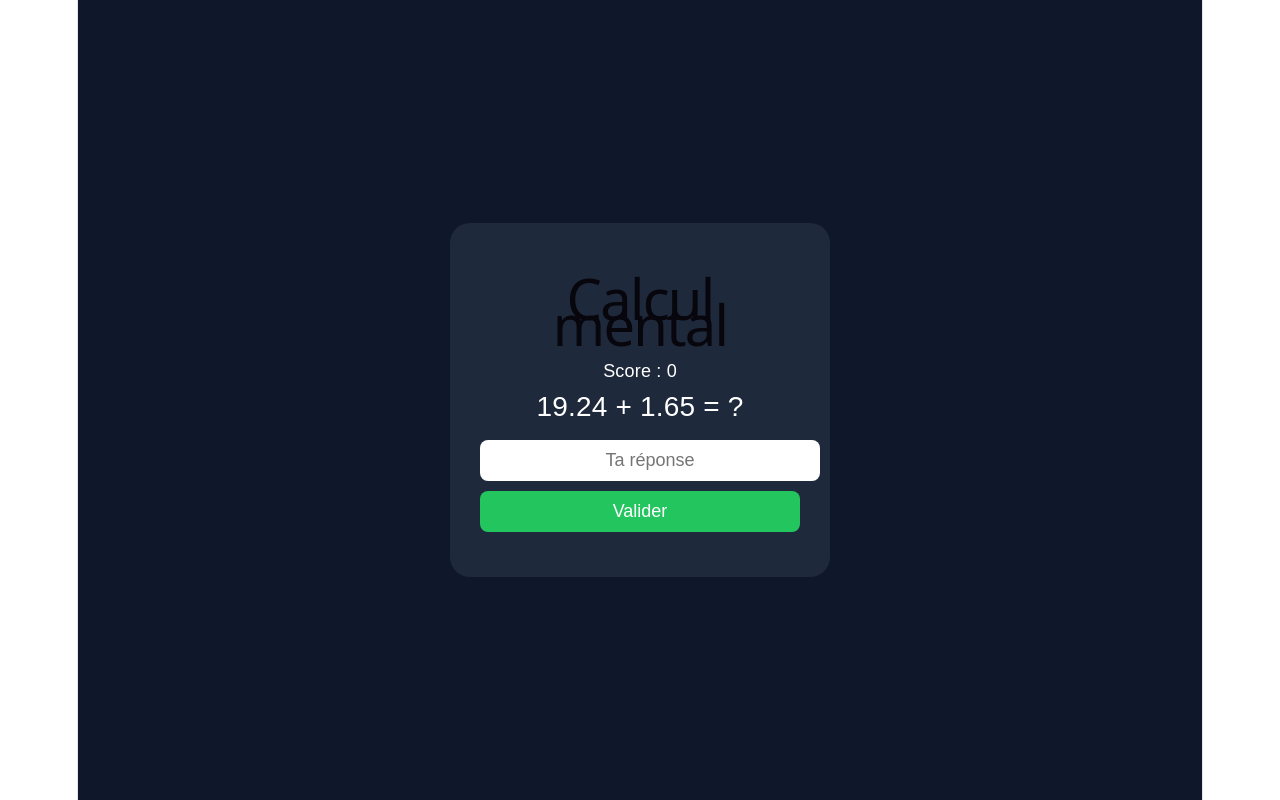
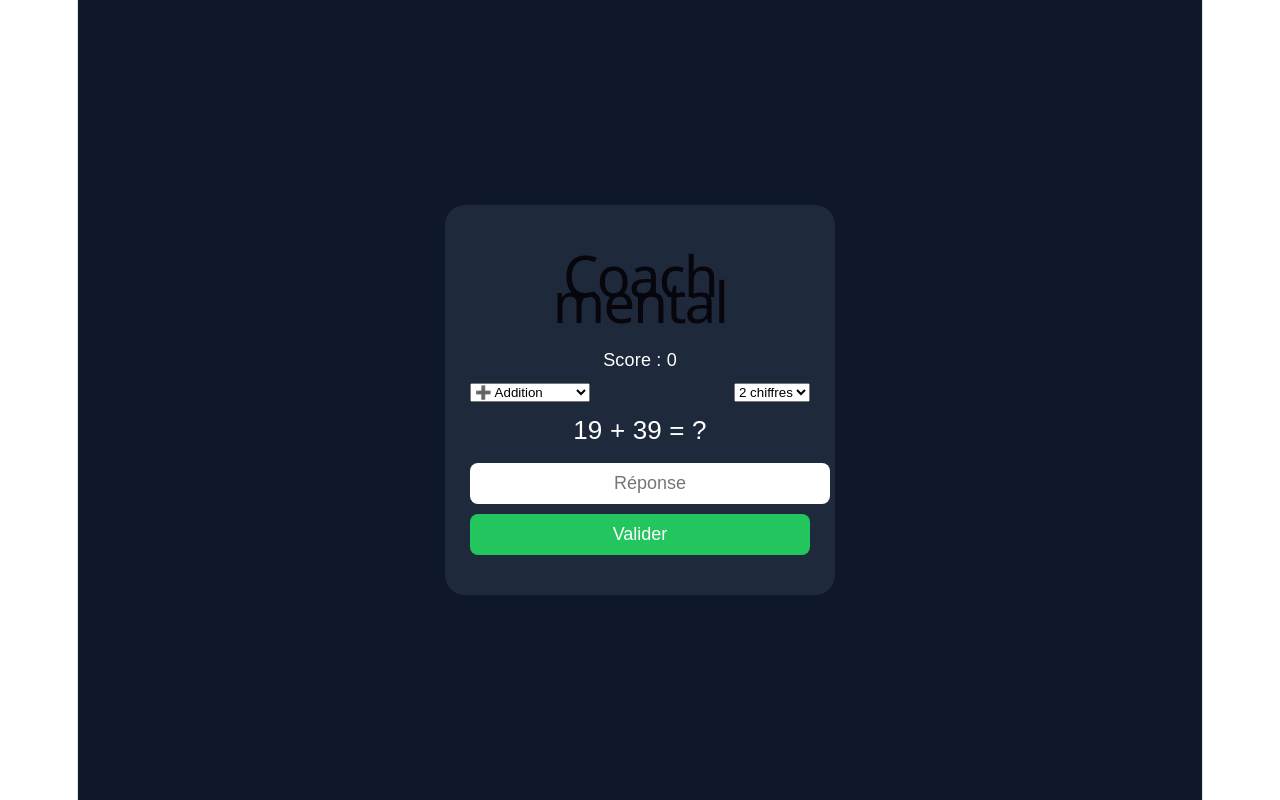
Before and after one commit to RereLeRonron/calcul-mental, a React (Vite) app: page / in a window 1280 px wide. Built offline with nearby package versions, Linux system fonts and the light colour scheme.

Commit message:
app coach mental complete

```diff
--- a/src/App.jsx
+++ b/src/App.jsx
@@ -1,19 +1,24 @@
 import { useEffect, useState } from "react";
 
 export default function App() {
+  const [mode, setMode] = useState("addition");
+  const [niveau, setNiveau] = useState(2);
+
   const [a, setA] = useState(0);
   const [b, setB] = useState(0);
   const [input, setInput] = useState("");
   const [score, setScore] = useState(0);
   const [message, setMessage] = useState("");
 
-  function randomDecimal() {
-    return (Math.random() * 20).toFixed(2);
+  function rand(niveau) {
+    const min = Math.pow(10, niveau - 1);
+    const max = Math.pow(10, niveau) - 1;
+    return Math.floor(Math.random() * (max - min + 1)) + min;
   }
 
   function newQuestion() {
-    const x = parseFloat(randomDecimal());
-    const y = parseFloat(randomDecimal());
+    const x = rand(niveau);
+    const y = rand(niveau);
 
     setA(x);
     setB(y);
@@ -21,41 +26,67 @@ export default function App() {
     setMessage("");
   }
 
-  function checkAnswer() {
-    const result = parseFloat(input);
+  function getAnswer() {
+    if (mode === "addition") return a + b;
+    if (mode === "soustraction") return a - b;
+    if (mode === "multiplication") return a * b;
+    if (mode === "division") return Math.round((a / b) * 100) / 100;
+    if (mode === "carre") return a * a;
+    return 0;
+  }
 
-    const correct = parseFloat((a + b).toFixed(2));
+  function check() {
+    const user = parseFloat(input);
+    const correct = getAnswer();
 
-    if (result === correct) {
+    if (user === correct) {
       setScore(score + 1);
-      setMessage("✔ Bonne réponse !");
+      setMessage("✔ Correct !");
     } else {
       setScore(0);
-      setMessage("❌ Mauvais !");
+      setMessage(`❌ Faux (réponse : ${correct})`);
     }
 
     newQuestion();
   }
 
   function handleKeyDown(e) {
-    if (e.key === "Enter") {
-      checkAnswer();
-    }
+    if (e.key === "Enter") check();
   }
 
   useEffect(() => {
     newQuestion();
-  }, []);
+  }, [mode, niveau]);
 
   return (
     <div style={styles.container}>
       <div style={styles.card}>
-        <h1 style={styles.title}>Calcul mental</h1>
+        <h1>Coach mental</h1>
 
         <div style={styles.score}>Score : {score}</div>
 
+        {/* MODE */}
+        <div style={styles.row}>
+          <select value={mode} onChange={(e) => setMode(e.target.value)}>
+            <option value="addition">➕ Addition</option>
+            <option value="soustraction">➖ Soustraction</option>
+            <option value="multiplication">✖️ Multiplication</option>
+            <option value="division">➗ Division</option>
+            <option value="carre">🔢 Carré</option>
+          </select>
+
+          <select value={niveau} onChange={(e) => setNiveau(parseInt(e.target.value))}>
+            <option value={2}>2 chiffres</option>
+            <option value={3}>3 chiffres</option>
+            <option value={4}>4 chiffres</option>
+          </select>
+        </div>
+
+        {/* QUESTION */}
         <div style={styles.question}>
-          {a} + {b} = ?
+          {mode === "carre"
+            ? `${a}² = ?`
+            : `${a} ${mode === "addition" ? "+" : mode === "soustraction" ? "-" : mode === "multiplication" ? "×" : "÷"} ${b} = ?`}
         </div>
 
         <input
@@ -63,10 +94,10 @@ export default function App() {
           value={input}
           onChange={(e) => setInput(e.target.value)}
           onKeyDown={handleKeyDown}
-          placeholder="Ta réponse"
+          placeholder="Réponse"
         />
 
-        <button style={styles.button} onClick={checkAnswer}>
+        <button style={styles.button} onClick={check}>
           Valider
         </button>
 
@@ -88,20 +119,23 @@ const styles = {
   },
   card: {
     background: "#1e293b",
-    padding: 30,
+    padding: 25,
     borderRadius: 20,
     textAlign: "center",
-    width: 320,
-  },
-  title: {
-    marginBottom: 20,
+    width: 340,
   },
   score: {
     marginBottom: 10,
     fontSize: 18,
   },
+  row: {
+    display: "flex",
+    justifyContent: "space-between",
+    gap: 10,
+    marginBottom: 15,
+  },
   question: {
-    fontSize: 28,
+    fontSize: 26,
     marginBottom: 20,
   },
   input: {
```
